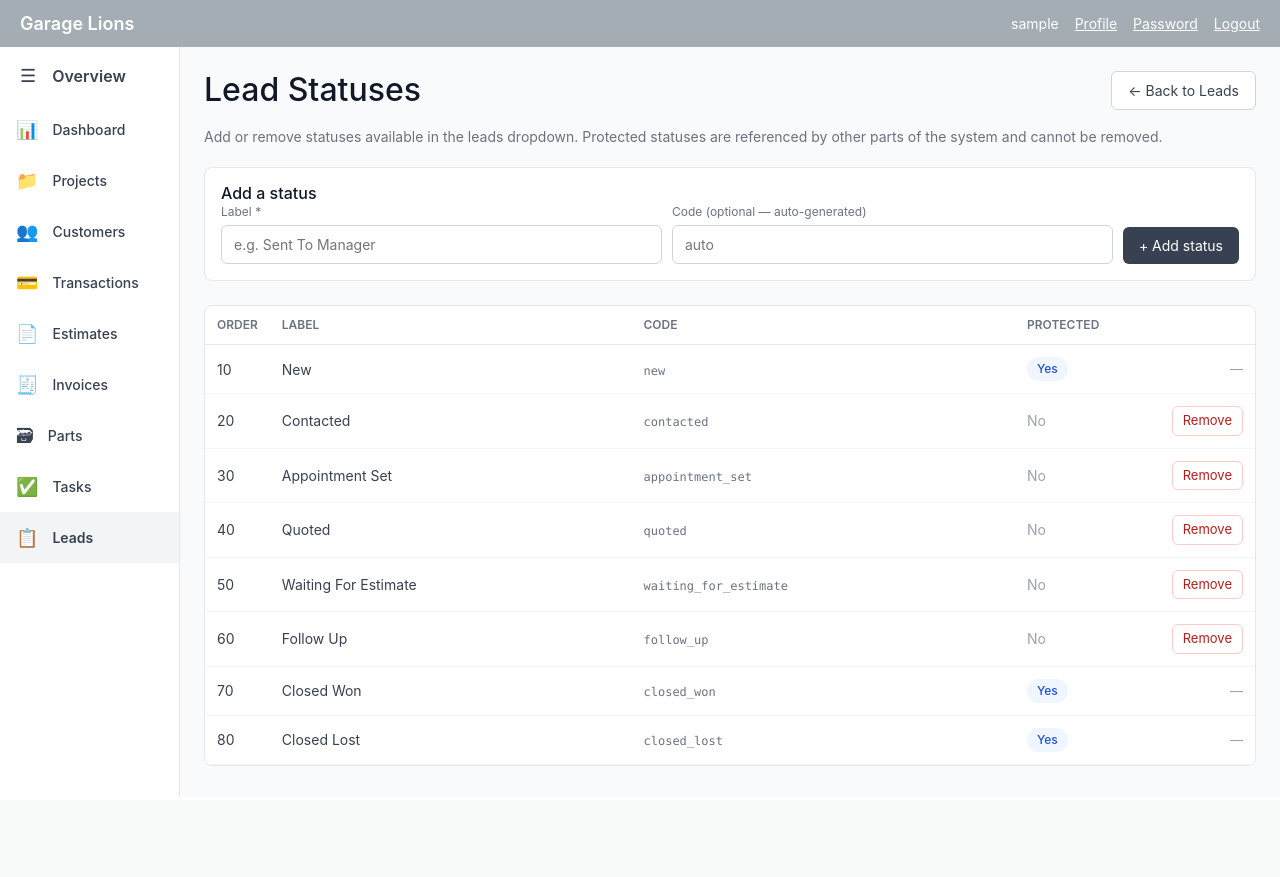
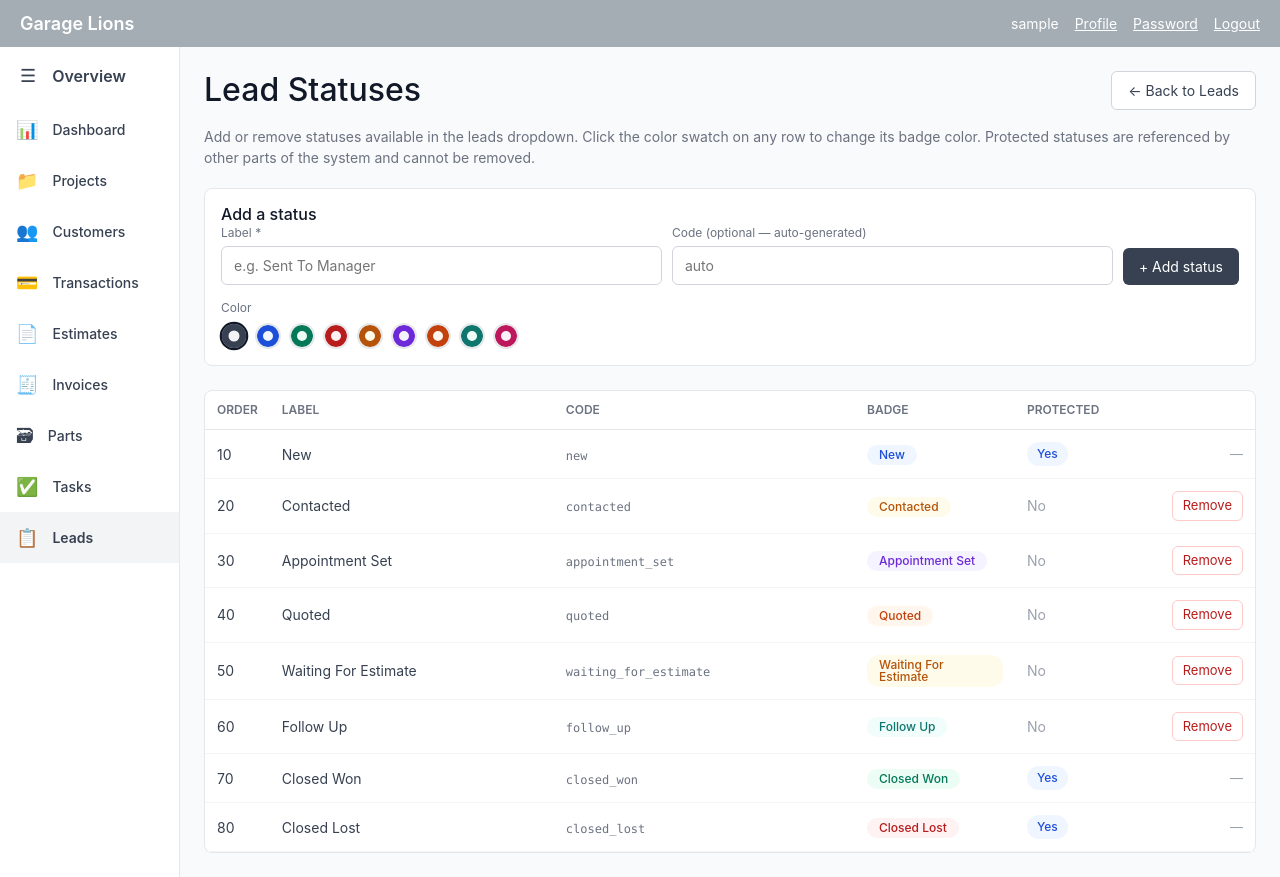
Before and after one commit to observateur1980/garagelions, a Django app: page /panel/leads/statuses/ in a window 1280 px wide. Before the commit the page ends 797 px from the top, so only its background shows below. Run offline with Django 5.2, Linux system fonts and the light colour scheme; the visitor is signed in with stand-in values (Sample User, id 1); data comes from the database, SQL or seed files in the repository.

Commit message:
the last version 8:35

```diff
--- a/panel/views.py
+++ b/panel/views.py
@@ -1391,25 +1391,48 @@ def lead_status_settings(request):
     if not _can_manage_lead_statuses(request.user):
         return redirect("panel:lead_list")
 
+    valid_colors = set(LeadStatus.COLOR_PRESETS.keys())
     error = None
-    if request.method == "POST" and request.POST.get("action") == "create":
-        label = (request.POST.get("label") or "").strip()
-        code = (request.POST.get("code") or "").strip().lower() or _slugify_code(label)
-
-        if not label:
-            error = "Label is required."
-        elif not code:
-            error = "Could not derive a code from that label — please provide one."
-        elif LeadStatus.objects.filter(code=code).exists():
-            error = f"A status with code '{code}' already exists."
-        else:
-            max_order = LeadStatus.objects.order_by("-order").values_list("order", flat=True).first() or 0
-            LeadStatus.objects.create(code=code, label=label, order=max_order + 10, is_protected=False)
+
+    if request.method == "POST":
+        action = request.POST.get("action")
+
+        if action == "create":
+            label = (request.POST.get("label") or "").strip()
+            code = (request.POST.get("code") or "").strip().lower() or _slugify_code(label)
+            color = (request.POST.get("color") or "gray").strip().lower()
+            if color not in valid_colors:
+                color = "gray"
+
+            if not label:
+                error = "Label is required."
+            elif not code:
+                error = "Could not derive a code from that label — please provide one."
+            elif LeadStatus.objects.filter(code=code).exists():
+                error = f"A status with code '{code}' already exists."
+            else:
+                max_order = LeadStatus.objects.order_by("-order").values_list("order", flat=True).first() or 0
+                LeadStatus.objects.create(
+                    code=code, label=label, order=max_order + 10,
+                    color=color, is_protected=False,
+                )
+                return redirect("panel:lead_status_settings")
+
+        elif action == "update_color":
+            pk = request.POST.get("pk")
+            color = (request.POST.get("color") or "gray").strip().lower()
+            if color not in valid_colors:
+                color = "gray"
+            LeadStatus.objects.filter(pk=pk).update(color=color)
             return redirect("panel:lead_status_settings")
 
     statuses = LeadStatus.objects.all()
     return render(request, "panel/leads/status_settings.html", {
         "statuses": statuses,
+        "color_presets": [
+            {"key": k, "bg": bg, "fg": fg}
+            for k, (bg, fg) in LeadStatus.COLOR_PRESETS.items()
+        ],
         "error": error,
     })
 
--- a/templates/mobile/leads/detail.html
+++ b/templates/mobile/leads/detail.html
@@ -5,7 +5,7 @@
 <div class="m-header">
   <a href="{% url 'panel:m_lead_list' %}" class="back-btn" aria-label="Back">‹</a>
   <h1>{{ lead.first_name }} {{ lead.last_name }}</h1>
-  <span class="badge badge-{{ lead.status }}" style="font-size:11px">
+  <span class="badge" style="font-size:11px; background:{{ lead.status_bg }}; color:{{ lead.status_fg }}">
     {{ lead.status_label }}
   </span>
 </div>
--- a/templates/mobile/leads/list.html
+++ b/templates/mobile/leads/list.html
@@ -33,7 +33,7 @@
         <span style="font-weight:600; font-size:16px; color:#111827">
           {{ lead.first_name }} {{ lead.last_name }}
         </span>
-        <span class="badge badge-{{ lead.status }}">{{ lead.status_label }}</span>
+        <span class="badge" style="background:{{ lead.status_bg }}; color:{{ lead.status_fg }}">{{ lead.status_label }}</span>
       </div>
       <div style="color:#6b7280; font-size:13px; line-height:1.5">
         {{ lead.phone }}{% if lead.sales_point %} &middot; {{ lead.sales_point.name }}{% endif %}<br>
--- a/templates/panel/dashboard.html
+++ b/templates/panel/dashboard.html
@@ -148,7 +148,7 @@
           <td><a href="{% url 'panel:lead_detail' lead.pk %}">{{ lead.first_name }} {{ lead.last_name }}</a></td>
           <td style="font-size:13px">{{ lead.phone }}</td>
           <td style="font-size:13px">{% if lead.sales_point %}{{ lead.sales_point.name }}{% else %}—{% endif %}</td>
-          <td><span class="badge-status badge-{% if lead.status == 'closed_won' %}completed{% elif lead.status == 'closed_lost' %}canceled{% elif lead.status == 'new' %}draft{% else %}sent{% endif %}">{{ lead.status_label }}</span></td>
+          <td><span class="badge-status" style="background:{{ lead.status_bg }}; color:{{ lead.status_fg }}">{{ lead.status_label }}</span></td>
           <td style="font-size:13px">{{ lead.created_at|date:"m/d/y" }}</td>
           <td style="font-size:13px">{% if lead.assigned_user %}{{ lead.assigned_user.get_full_name }}{% else %}—{% endif %}</td>
         </tr>
--- a/templates/panel/leads/detail.html
+++ b/templates/panel/leads/detail.html
@@ -5,7 +5,7 @@
 <div class="page-header">
   <h2>{{ lead.first_name }} {{ lead.last_name }}</h2>
   <div style="display:flex; gap:8px; align-items:center">
-    <span class="badge-status badge-{% if lead.status == 'closed_won' %}completed{% elif lead.status == 'closed_lost' %}canceled{% elif lead.status == 'new' %}draft{% else %}sent{% endif %}" style="padding:6px 14px">{{ lead.status_label }}</span>
+    <span class="badge-status" style="padding:6px 14px; background:{{ lead.status_bg }}; color:{{ lead.status_fg }}">{{ lead.status_label }}</span>
     <a href="{% url 'panel:lead_list' %}" class="btn-panel-outline">All Leads</a>
   </div>
 </div>
--- a/templates/panel/leads/list.html
+++ b/templates/panel/leads/list.html
@@ -63,7 +63,7 @@
           <td style="font-size:13px">{{ lead.email }}</td>
           <td style="font-size:13px">{{ lead.phone }}</td>
           <td style="font-size:13px">{% if lead.sales_point %}{{ lead.sales_point.name }}{% else %}—{% endif %}</td>
-          <td><span class="badge-status badge-{% if lead.status == 'closed_won' %}completed{% elif lead.status == 'closed_lost' %}canceled{% elif lead.status == 'new' %}draft{% else %}sent{% endif %}">{{ lead.status_label }}</span></td>
+          <td><span class="badge-status" style="background:{{ lead.status_bg }}; color:{{ lead.status_fg }}">{{ lead.status_label }}</span></td>
           <td style="font-size:13px">{{ lead.created_at|date:"m/d/y" }}</td>
           <td style="font-size:13px">{% if lead.assigned_user %}{{ lead.assigned_user.get_full_name }}{% else %}<span style="color:#b91c1c">Unassigned</span>{% endif %}</td>
         </tr>
--- a/templates/panel/leads/status_settings.html
+++ b/templates/panel/leads/status_settings.html
@@ -2,13 +2,54 @@
 {% block title %}Lead Status Settings{% endblock %}
 
 {% block content %}
+<style>
+  .status-swatch {
+    display: inline-block;
+    padding: 4px 12px;
+    border-radius: 12px;
+    font-size: 12px;
+    font-weight: 500;
+    line-height: 1;
+  }
+  .color-chip {
+    width: 26px;
+    height: 26px;
+    border-radius: 50%;
+    border: 2px solid #e5e7eb;
+    cursor: pointer;
+    padding: 0;
+    transition: transform 0.1s, border-color 0.1s;
+  }
+  .color-chip:hover { transform: scale(1.1); }
+  .color-chip.selected { border-color: #111827; transform: scale(1.1); }
+  .color-row {
+    display: flex;
+    flex-wrap: wrap;
+    gap: 8px;
+    align-items: center;
+  }
+  .color-popover {
+    position: absolute;
+    z-index: 30;
+    background: #fff;
+    border: 1px solid #e5e7eb;
+    border-radius: 8px;
+    padding: 10px;
+    box-shadow: 0 4px 12px rgba(0,0,0,0.08);
+    display: none;
+  }
+  .color-popover.open { display: block; }
+  .color-popover .color-row { gap: 6px; }
+  .color-cell { position: relative; }
+</style>
+
 <div class="page-header">
   <h2>Lead Statuses</h2>
   <a href="{% url 'panel:lead_list' %}" class="btn-panel-outline">← Back to Leads</a>
 </div>
 
 <p style="color:#6b7280; margin-top:-8px; margin-bottom:20px; font-size:14px">
-  Add or remove statuses available in the leads dropdown. Protected statuses are referenced by other parts of the system and cannot be removed.
+  Add or remove statuses available in the leads dropdown. Click the color swatch on any row to change its badge color. Protected statuses are referenced by other parts of the system and cannot be removed.
 </p>
 
 {% if error %}
@@ -20,9 +61,12 @@
 <div class="card dashboard-card" style="margin-bottom:24px">
   <div class="card-body">
     <h3 style="margin-top:0; font-size:16px">Add a status</h3>
-    <form method="post" style="display:flex; gap:10px; flex-wrap:wrap; align-items:end">
+    <form method="post" id="create-status-form">
       {% csrf_token %}
       <input type="hidden" name="action" value="create">
+      <input type="hidden" name="color" id="create-color" value="gray">
+
+      <div style="display:flex; gap:10px; flex-wrap:wrap; align-items:end; margin-bottom:14px">
         <div style="flex:1; min-width:200px">
           <label style="display:block; font-size:12px; color:#6b7280; margin-bottom:4px">Label *</label>
           <input type="text" name="label" required maxlength="80" placeholder="e.g. Sent To Manager"
@@ -34,6 +78,20 @@
                  style="width:100%; padding:8px 12px; border:1px solid #d1d5db; border-radius:6px; font-size:14px">
         </div>
         <button type="submit" class="btn-panel">+ Add status</button>
+      </div>
+
+      <div>
+        <label style="display:block; font-size:12px; color:#6b7280; margin-bottom:6px">Color</label>
+        <div class="color-row" id="create-color-chips">
+          {% for c in color_presets %}
+          <button type="button"
+                  class="color-chip{% if c.key == 'gray' %} selected{% endif %}"
+                  data-color="{{ c.key }}"
+                  title="{{ c.key|title }}"
+                  style="background:{{ c.bg }}; box-shadow: inset 0 0 0 6px {{ c.fg }}"></button>
+          {% endfor %}
+        </div>
+      </div>
     </form>
   </div>
 </div>
@@ -46,6 +104,7 @@
           <th style="width:60px">Order</th>
           <th>Label</th>
           <th>Code</th>
+          <th style="width:160px">Badge</th>
           <th style="width:120px">Protected</th>
           <th style="width:120px"></th>
         </tr>
@@ -56,6 +115,30 @@
           <td>{{ s.order }}</td>
           <td>{{ s.label }}</td>
           <td><code style="font-size:12px; color:#6b7280">{{ s.code }}</code></td>
+          <td>
+            <div class="color-cell">
+              <span class="status-swatch js-toggle-color" data-target="popover-{{ s.pk }}"
+                    style="background:{{ s.bg_hex }}; color:{{ s.fg_hex }}; cursor:pointer">
+                {{ s.label }}
+              </span>
+              <div class="color-popover" id="popover-{{ s.pk }}">
+                <div class="color-row">
+                  {% for c in color_presets %}
+                  <form method="post" style="display:inline">
+                    {% csrf_token %}
+                    <input type="hidden" name="action" value="update_color">
+                    <input type="hidden" name="pk" value="{{ s.pk }}">
+                    <input type="hidden" name="color" value="{{ c.key }}">
+                    <button type="submit"
+                            class="color-chip{% if s.color == c.key %} selected{% endif %}"
+                            title="{{ c.key|title }}"
+                            style="background:{{ c.bg }}; box-shadow: inset 0 0 0 6px {{ c.fg }}"></button>
+                  </form>
+                  {% endfor %}
+                </div>
+              </div>
+            </div>
+          </td>
           <td>
             {% if s.is_protected %}
               <span class="badge-status badge-sent">Yes</span>
@@ -78,10 +161,42 @@
           </td>
         </tr>
         {% empty %}
-        <tr><td colspan="5" style="color:#6b7280; padding:24px; text-align:center">No statuses defined.</td></tr>
+        <tr><td colspan="6" style="color:#6b7280; padding:24px; text-align:center">No statuses defined.</td></tr>
         {% endfor %}
       </tbody>
     </table>
   </div>
 </div>
+
+<script>
+  // Create-form color picker
+  (function () {
+    var hidden = document.getElementById('create-color');
+    var chips = document.querySelectorAll('#create-color-chips .color-chip');
+    chips.forEach(function (chip) {
+      chip.addEventListener('click', function () {
+        chips.forEach(function (c) { c.classList.remove('selected'); });
+        chip.classList.add('selected');
+        hidden.value = chip.dataset.color;
+      });
+    });
+  })();
+
+  // Per-row color popover toggle
+  (function () {
+    var open = null;
+    document.querySelectorAll('.js-toggle-color').forEach(function (badge) {
+      badge.addEventListener('click', function (e) {
+        e.stopPropagation();
+        var pop = document.getElementById(badge.dataset.target);
+        if (open && open !== pop) open.classList.remove('open');
+        pop.classList.toggle('open');
+        open = pop.classList.contains('open') ? pop : null;
+      });
+    });
+    document.addEventListener('click', function () {
+      if (open) { open.classList.remove('open'); open = null; }
+    });
+  })();
+</script>
 {% endblock %}
```
Also changed, not shown: home/models.py (+46 -0 lines), home/migrations/0012_leadstatus_color.py (added). Lines whose indentation alone changed are shown as unchanged.
